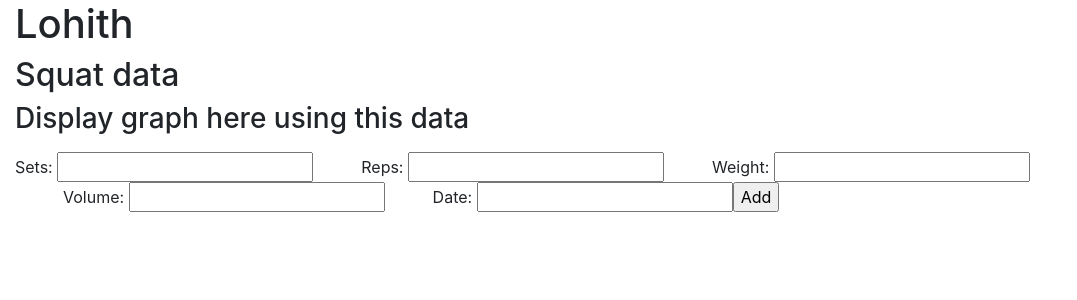
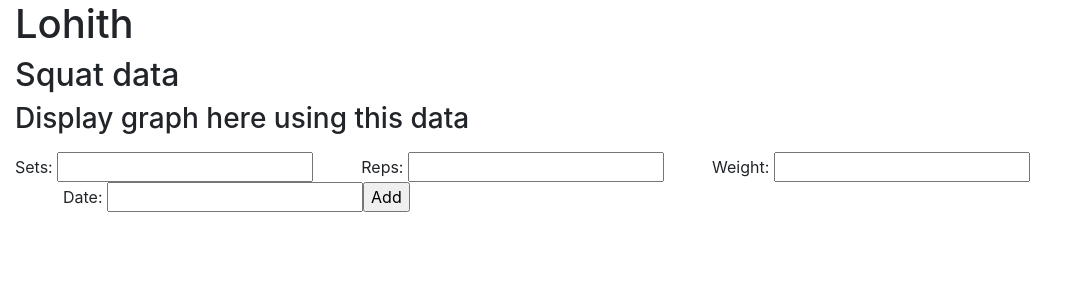
Before and after one commit to lohithmadhala/wk_trc, a Django app: a page that uses templates/userExerciseDetail.html in a window 1280 px wide. Shown: the part 56-356 px from the top of the page, without its empty margins (0-1077 px from the left). Run offline with Django 3.2, Linux system fonts and the light colour scheme; data comes from the database, SQL or seed files in the repository; both versions use the stored data as it was after the commit; some libraries are stand-ins or nearby versions.

Commit message:
fixed volume validation

```diff
--- a/main/forms.py
+++ b/main/forms.py
@@ -15,4 +15,5 @@ class ExerciseForm(ModelForm):
         widgets = {
             'user': forms.HiddenInput(),
             'exercise': forms.HiddenInput(),
+            'volume': forms.HiddenInput(),
         }
--- a/main/models.py
+++ b/main/models.py
@@ -16,12 +16,12 @@ class UserDetails(models.Model):
 
 class Workouts(models.Model):
     #Workouts table -> reps, sets, weight, volume, user (ForeignKey: one user can have many workouts), exercise (ForeignKey: one workout can have many exercise),
-    #volume (calculated by sets*reps*weight/100), and date
+    #volume (calculated by sets*reps*weight), and date
 
     reps = models.IntegerField()
     sets = models.IntegerField()
     weight = models.IntegerField()
-    volume = models.IntegerField()
+    volume = models.IntegerField(default = 0)
     user = models.ForeignKey(UserDetails, on_delete = models.CASCADE)
     exercise = models.ForeignKey(Exercise, on_delete = models.CASCADE)
     date = models.IntegerField()
--- a/main/views.py
+++ b/main/views.py
@@ -52,7 +52,27 @@ def user_exercise_view(request, id, ex_name):
         exerciseInput = ExerciseForm(request.POST)
         if exerciseInput.is_valid():
             # TODO: Override this method to perform more validations
-            exerciseInput.save()
+
+            ex_form = exerciseInput.save(commit=False) #get form object before saving
+
+            #gets sets, reps, weight and calculates volume
+            ex_sets = int(request.POST['sets'])
+            ex_reps =  int(request.POST['reps'])
+            ex_weight = int(request.POST['weight'])
+            ex_volume = ex_sets*ex_reps*ex_weight
+
+            ex_form.volume = ex_volume #changes form's volume from default to calculatedVolume
+
+
+            ex_form.user = id
+            ex_form.exercise = ex_name
+
+            ex_form.save() #saves form
+
+
+
+
+
     else:
         #if the form is being rendered for first time => user is NOT entering form data
         #initialise form with 'user' and 'exercise' => user should NOT be able to make changes to these fields
--- a/templates/userExerciseDetail.html
+++ b/templates/userExerciseDetail.html
@@ -12,15 +12,19 @@
 {% endfor %}
 
 
-<form class="form-inline mt-3" action="" method="POST">{% csrf_token%}
+<form class="form-inline mt-3" id="exercised-data" action="" method="POST">{% csrf_token%}
   <div class=""> Sets: {{ex_Form.sets}} </div>
   <div class="ml-5"> Reps: {{ex_Form.reps}} </div>
   <div class="ml-5"> Weight: {{ex_Form.weight}} </div>
-  <div class="ml-5"> Volume: {{ex_Form.volume}} </div>
+  <div class=""> {{ex_Form.volume}} </div>
   <div class=""> {{ex_Form.user}} </div>
   <div class=""> {{ex_Form.exercise}} </div>
   <div class="ml-5"> Date: {{ex_Form.date}} </div>
   <input type="submit" name="" value="Add">
 </form>
 
+<script>
+</script>
+
+
 {% endblock %}
```
Also changed, not shown: db.sqlite3.
